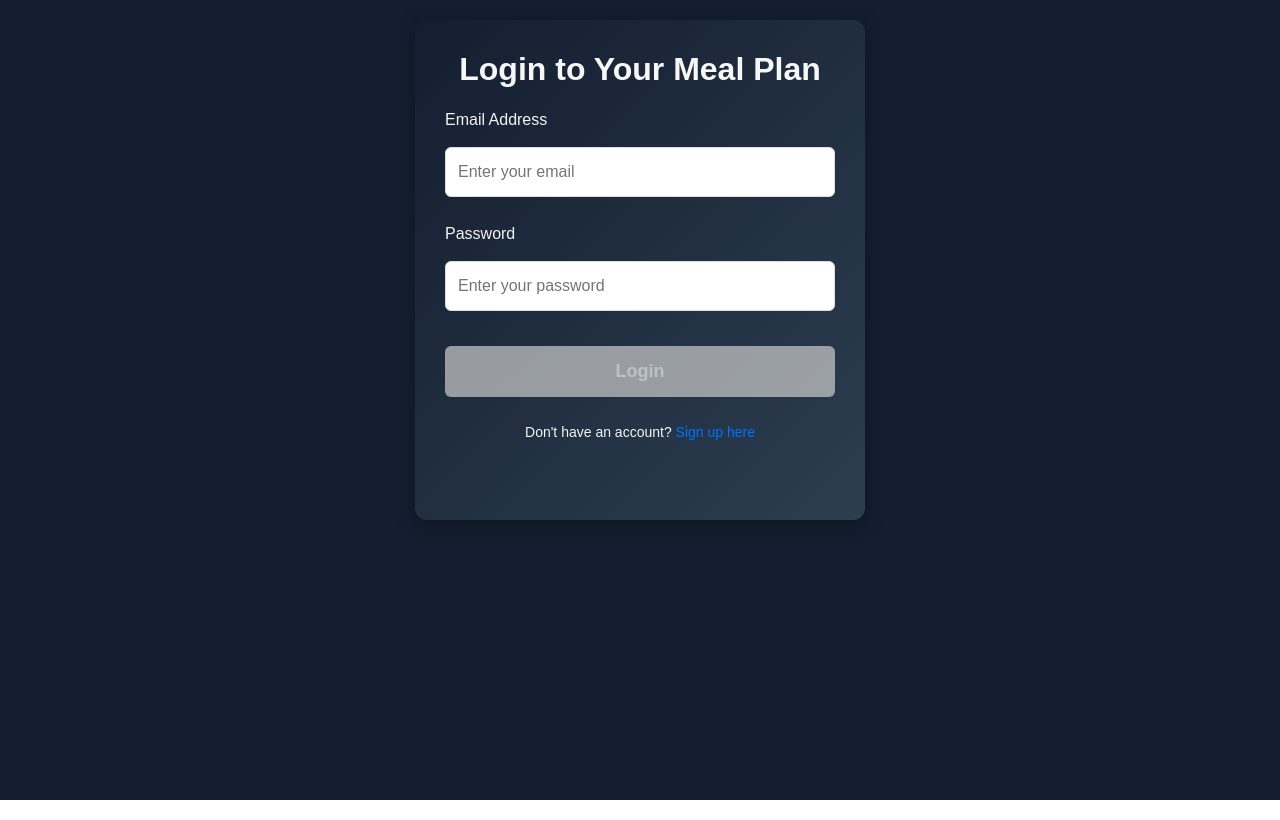
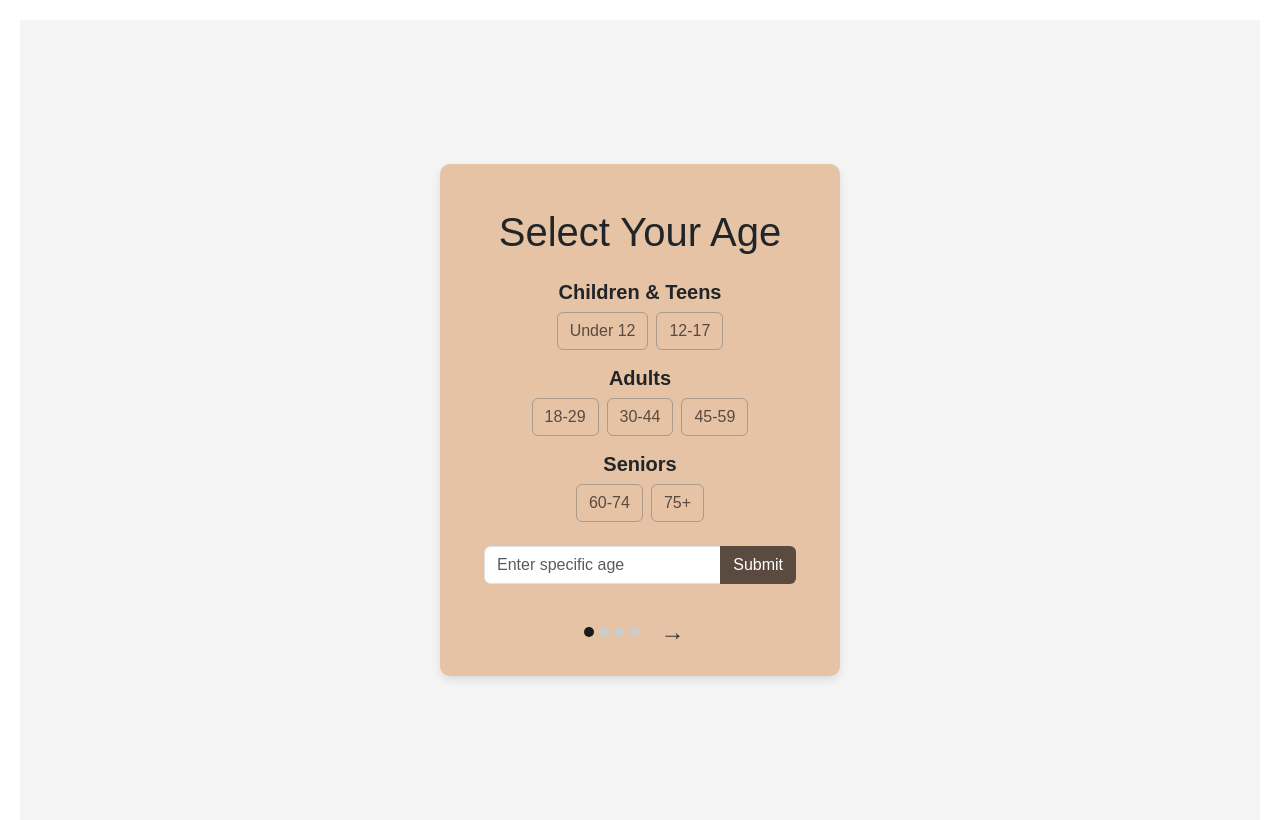
Before and after one commit to suphinhazainarr/ai-meal-subscription, an Angular app in the folder frontend/ai-meal/: page /subscription/age in a window 1280 px wide. Before the commit this address led to /login. Built offline with nearby package versions, Linux system fonts and the light colour scheme.

Commit message:
applied pagination setup

```diff
--- a/frontend/ai-meal/src/app/app.routes.ts
+++ b/frontend/ai-meal/src/app/app.routes.ts
@@ -9,6 +9,7 @@ import { authGuard } from './guards/auth.guard';
 import { Page1Component } from './subscription/page1/page1.component';
 import { CityComponent } from './subscription/city/city.component';
 import { SubscriptionComponent } from './subscription/subscription/subscription.component';
+import { AgeComponent } from './subscription/age/age.component';
 
 export const routes: Routes = [
     { path: 'login', component: LoginComponent },
@@ -30,6 +31,7 @@ export const routes: Routes = [
     { path: 'subscription', component: SubscriptionComponent ,
         children: [
             { path: 'page2', component: CityComponent },
+            { path: 'age', component: AgeComponent }, // Add this line
 
         ]
     },
--- a/frontend/ai-meal/src/app/subscription/age/age.component.css
+++ b/frontend/ai-meal/src/app/subscription/age/age.component.css
@@ -0,0 +1,29 @@
+
+body {
+    background-color: #E0D4C9 !important;
+  }
+
+  .container {
+    background-color: #e5c3a4 !important;
+  }
+
+  .age-btn {
+    background-color: #e5c3a4 !important;
+    border-color: #A89B8C !important;
+    color: #5a4a3f !important;
+  }
+
+  .age-btn:hover,
+  .age-btn.active {
+    background-color: #A89B8C !important;
+    color: white !important;
+  }
+
+  .submit-btn {
+    background-color: #5a4a3f !important;
+    color: white !important;
+  }
+
+  .submit-btn:hover {
+    background-color: #483C33 !important;
+  }
--- a/frontend/ai-meal/src/app/subscription/age/age.component.html
+++ b/frontend/ai-meal/src/app/subscription/age/age.component.html
@@ -1 +1,37 @@
-<p>age works!</p>
+<div class="container p-4 rounded  text-center" style="max-width: 500px;">
+    <h1 class="mb-4">Select Your Age</h1>
+
+    <!-- Children & Teens -->
+    <div class="mb-3">
+      <h5 class="fw-bold">Children & Teens</h5>
+      <div class="d-flex flex-wrap gap-2 justify-content-center">
+        <button class="btn age-btn" (click)="selectAgeRange('Under 12')">Under 12</button>
+        <button class="btn age-btn" (click)="selectAgeRange('12-17')">12-17</button>
+      </div>
+    </div>
+
+    <!-- Adults -->
+    <div class="mb-3">
+      <h5 class="fw-bold">Adults</h5>
+      <div class="d-flex flex-wrap gap-2 justify-content-center">
+        <button class="btn age-btn" (click)="selectAgeRange('18-29')">18-29</button>
+        <button class="btn age-btn" (click)="selectAgeRange('30-44')">30-44</button>
+        <button class="btn age-btn" (click)="selectAgeRange('45-59')">45-59</button>
+      </div>
+    </div>
+
+    <!-- Seniors -->
+    <div class="mb-3">
+      <h5 class="fw-bold">Seniors</h5>
+      <div class="d-flex flex-wrap gap-2 justify-content-center">
+        <button class="btn age-btn" (click)="selectAgeRange('60-74')">60-74</button>
+        <button class="btn age-btn" (click)="selectAgeRange('75+')">75+</button>
+      </div>
+    </div>
+
+    <!-- Custom Age Input -->
+    <div class="input-group mt-4">
+      <input type="number" class="form-control" placeholder="Enter specific age" min="1" max="120" [(ngModel)]="customAge" name="customAge">
+      <button class="btn submit-btn" (click)="submitCustomAge()">Submit</button>
+    </div>
+  </div>
--- a/frontend/ai-meal/src/app/subscription/age/age.component.ts
+++ b/frontend/ai-meal/src/app/subscription/age/age.component.ts
@@ -1,11 +1,31 @@
 import { Component } from '@angular/core';
+import { FormsModule } from '@angular/forms';
+import { Router } from '@angular/router';
 
 @Component({
   selector: 'app-age',
-  imports: [],
+  imports:[FormsModule],
   templateUrl: './age.component.html',
-  styleUrl: './age.component.css'
+  styleUrls: ['./age.component.css'],
 })
 export class AgeComponent {
+  customAge: number | null = null;
 
+  constructor(private router: Router) {}
+
+  // Handle age range selection
+  selectAgeRange(ageRange: string) {
+    console.log('Selected age range:', ageRange);
+    alert('Thank you! Your age range has been selected: ' + ageRange);
+  }
+
+  // Handle custom age submission
+  submitCustomAge() {
+    if (this.customAge && this.customAge > 0 && this.customAge <= 120) {
+      console.log('Custom age entered:', this.customAge);
+      alert('Thank you! Your age has been submitted: ' + this.customAge);
+    } else {
+      alert('Please enter a valid age between 1 and 120.');
+    }
+  }
 }
--- a/frontend/ai-meal/src/app/subscription/city/city.component.html
+++ b/frontend/ai-meal/src/app/subscription/city/city.component.html
@@ -1,4 +1,4 @@
-<div class="container p-4 rounded shadow" style="max-width: 500px;">
+<div class="container p-4 rounded " style="max-width: 500px;">
   <!-- Quote Section -->
   <div class="alert alert-secondary text-center" role="alert">
     <blockquote class="blockquote mb-0">
--- a/frontend/ai-meal/src/app/subscription/subscription/subscription.component.css
+++ b/frontend/ai-meal/src/app/subscription/subscription/subscription.component.css
@@ -11,7 +11,7 @@
   .subscription-content {
     width: 400px; /* Slightly larger than mobile screen width */
     padding: 20px;
-    background-color: white;
+    background-color: #e5c3a4;
     border-radius: 10px;
     box-shadow: 0 4px 10px rgba(0, 0, 0, 0.1);
   }
@@ -19,32 +19,35 @@
   /* Style the navigation buttons */
   .navigation-buttons {
     display: flex;
-    justify-content: space-between;
-    margin-top: 20px;
+    align-items: center;
+    justify-content: center;
+    gap: 10px;
+  }
+
+  .pagination-dots {
+    display: flex;
+    gap: 5px;
+  }
+
+  .dot {
+    width: 10px;
+    height: 10px;
+    border-radius: 50%;
+    background-color: #ccc;
+    cursor: pointer;
+  }
+
+  .dot.active {
+    background-color:rgb(28, 26, 26);
   }
 
   .btn {
-    padding: 10px 20px;
+    background-color: transparent;
     border: none;
-    border-radius: 5px;
+    font-size: 24px;
     cursor: pointer;
-    font-size: 14px;
   }
 
-  .btn-next {
-    background-color: #007bff; /* Blue color for Next button */
-    color: white;
+  .btn-back, .btn-next {
+    color: rgb(51, 49, 49);
   }
-
-  .btn-back {
-    background-color: #6c757d; /* Gray color for Back button */
-    color: white;
-  }
-
-  .btn-next:hover {
-    background-color: #0056b3; /* Darker blue on hover */
-  }
-
-  .btn-back:hover {
-    background-color: #5a6268; /* Darker gray on hover */
-  }
--- a/frontend/ai-meal/src/app/subscription/subscription/subscription.component.html
+++ b/frontend/ai-meal/src/app/subscription/subscription/subscription.component.html
@@ -3,10 +3,19 @@
       <!-- Child components will be rendered here -->
       <router-outlet></router-outlet>
 
-      <!-- Navigation buttons -->
+      <!-- Navigation buttons with arrow keys and pagination dots -->
       <div class="navigation-buttons">
-        <button *ngIf="showBackButton()" (click)="navigateBack()" class="btn btn-back">Back</button>
-        <button *ngIf="showNextButton()" (click)="navigateNext()" class="btn btn-next">Next</button>
+        <button *ngIf="showBackButton()" (click)="navigateBack()" class="btn btn-back">&#8592;</button>
+
+        <!-- Pagination dots -->
+        <div class="pagination-dots">
+          <span *ngFor="let route of routeOrder; let i = index"
+                [class.active]="i === currentRouteIndex"
+                class="dot">
+          </span>
+        </div>
+
+        <button *ngIf="showNextButton()" (click)="navigateNext()" class="btn btn-next">&#8594;</button>
       </div>
     </div>
   </div>
--- a/frontend/ai-meal/src/app/subscription/subscription/subscription.component.ts
+++ b/frontend/ai-meal/src/app/subscription/subscription/subscription.component.ts
@@ -10,8 +10,8 @@ import { Router, ActivatedRoute, RouterOutlet } from '@angular/router';
 })
 export class SubscriptionComponent {
   // Define the order of child routes
-  private routeOrder = ['page2', 'location', 'weight', 'height'];
-  private currentRouteIndex = 0;
+  public  routeOrder = ['page2', 'age', 'weight', 'height'];
+  public  currentRouteIndex = 0;
 
   constructor(private router: Router, private route: ActivatedRoute) {}
 
```
Also changed, not shown: frontend/ai-meal/src/app/subscription/city/city.component.css (indentation only).
